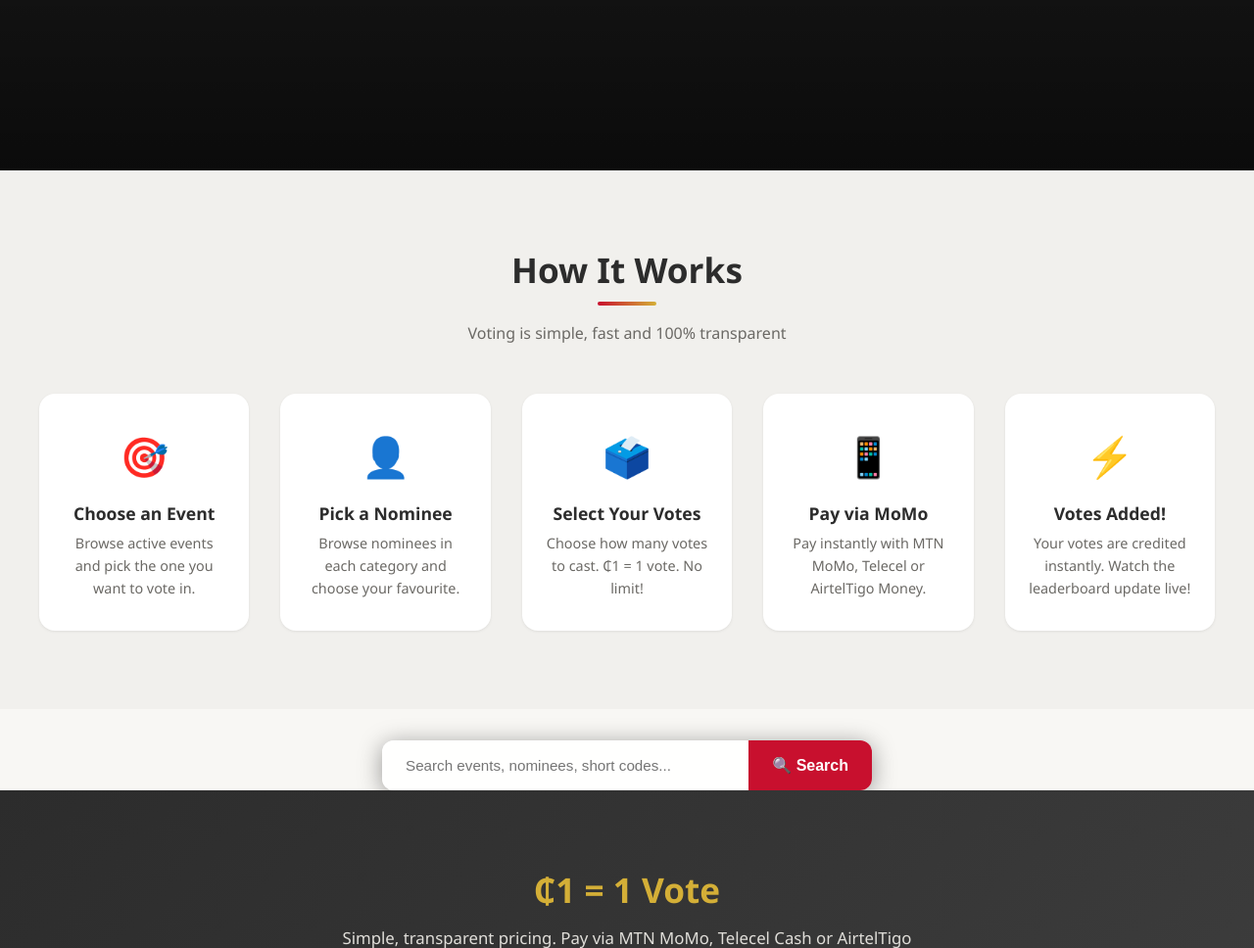
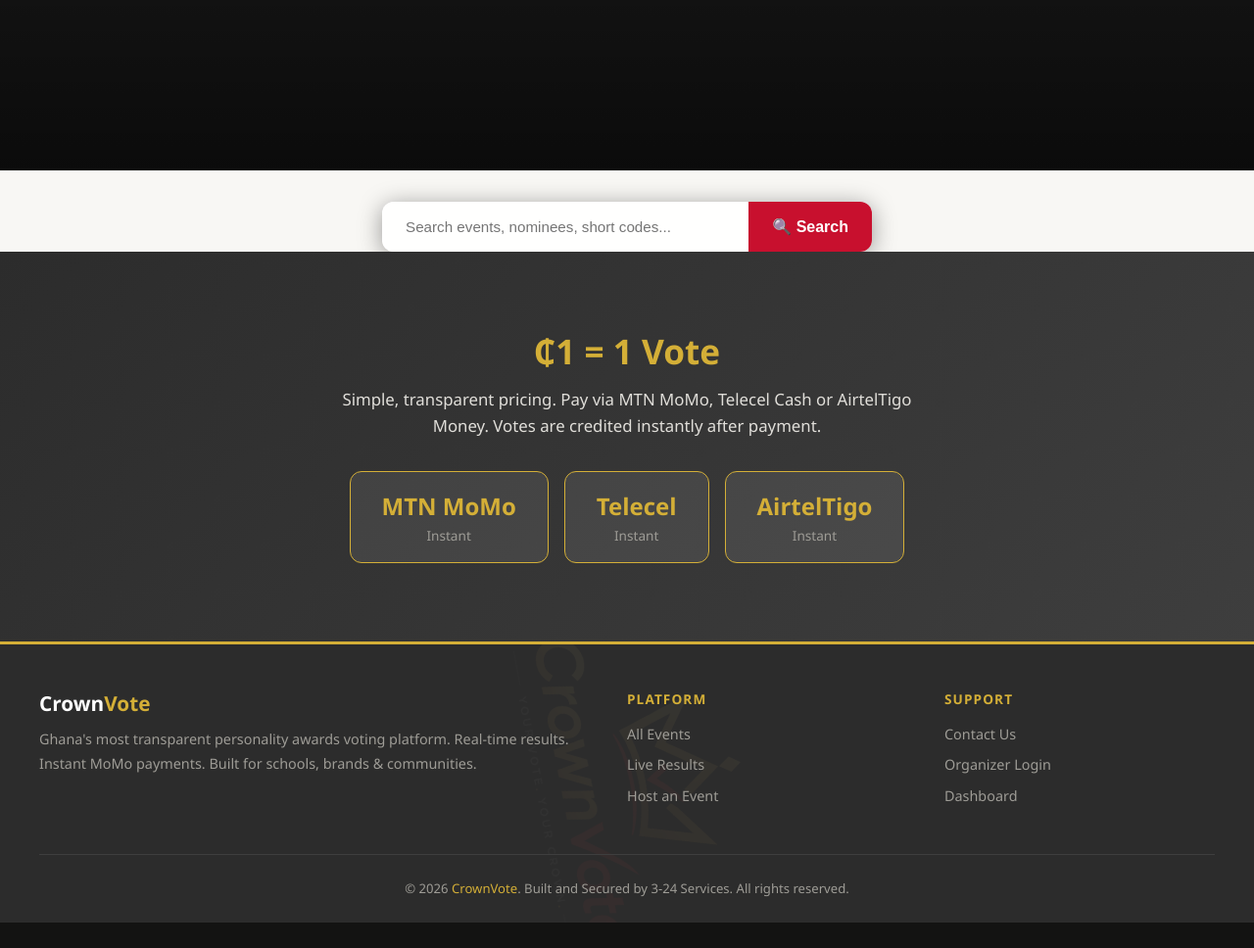
Before and after one commit to courageadawuduaar-cmd/CrownVote, a Django app: page / in a window 1280 px wide. Shown: the part 694-1662 px from the top of the page at 98% size. After the commit the page ends 1636 px from the top, so only its background shows below. Run offline with Django 5.2, Linux system fonts and the light colour scheme; data comes from the database, SQL or seed files in the repository; data that the repository does not hold is empty.

Commit message:
Remove How It Works section from homepage

```diff
--- a/templates/events/home.html
+++ b/templates/events/home.html
@@ -67,25 +67,6 @@
 
 </section>
 
-<!-- HOW IT WORKS -->
-<section class="section section-alt">
-  <div class="container">
-    <div class="section-title">
-      <h2>How It Works</h2>
-      <div class="underline"></div>
-      <p>Voting is simple, fast and 100% transparent</p>
-    </div>
-    <div style="display:grid; grid-template-columns:repeat(auto-fit, minmax(200px,1fr)); gap:2rem; text-align:center;">
-      {% for step in steps %}
-      <div style="background:white; border-radius:16px; padding:2rem 1.5rem; box-shadow:0 1px 3px rgba(0,0,0,0.08);">
-        <div style="font-size:2.5rem; margin-bottom:1rem;">{{ step.icon }}</div>
-        <h4 style="margin-bottom:0.5rem;">{{ step.title }}</h4>
-        <p style="color:var(--gray-600); font-size:0.9rem;">{{ step.desc }}</p>
-      </div>
-      {% endfor %}
-    </div>
-  </div>
-</section>
 
 <!-- Hero Search -->
 <form method="get" action="/search/"
```
